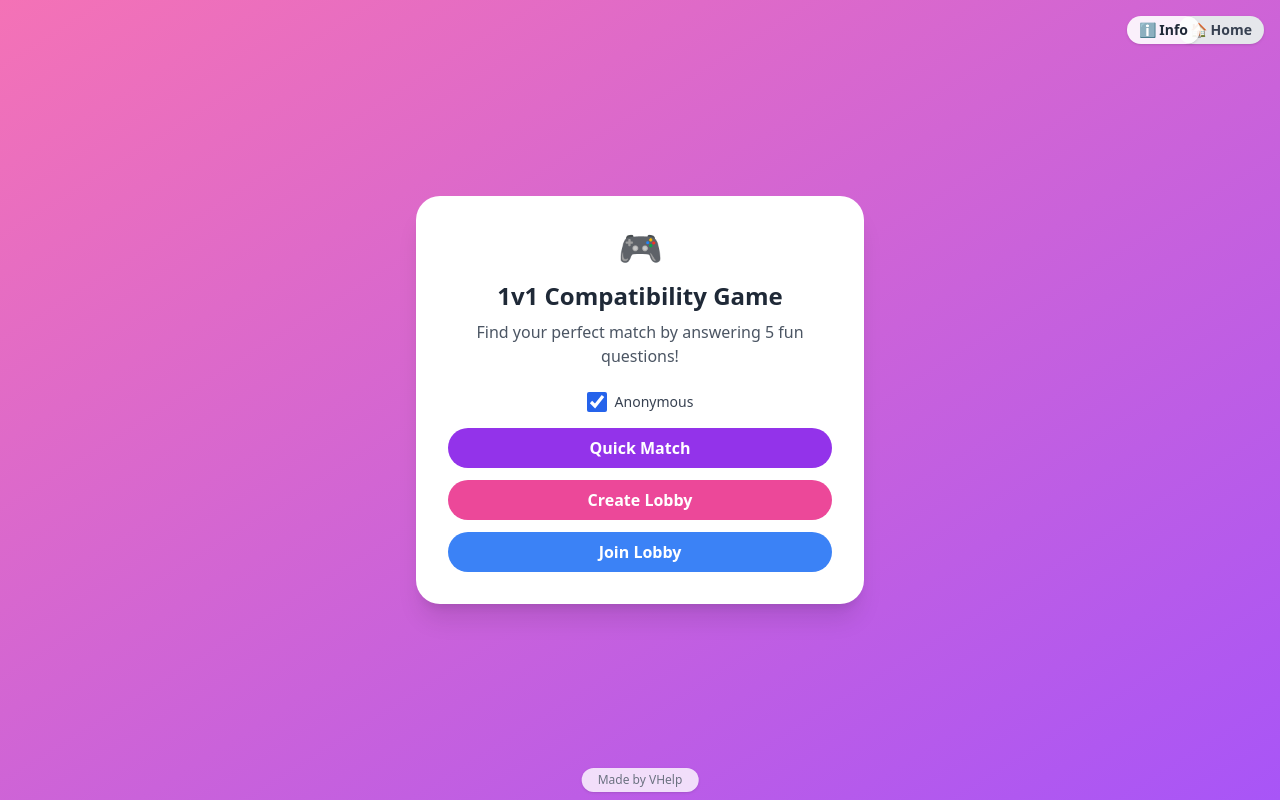
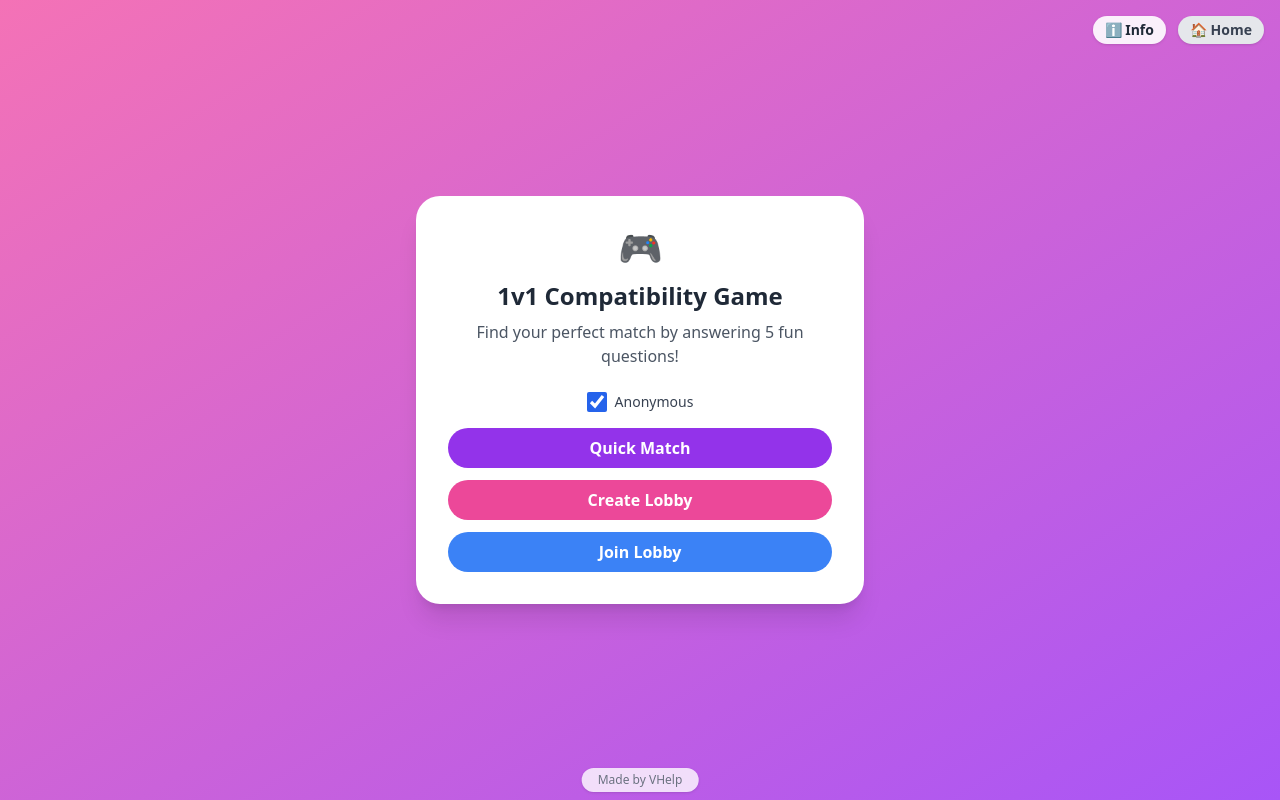
Before and after one commit to nikhilvitc/vhelp-game, a React (Create React App) app in the folder frontend/: page / in a window 1280 px wide. Built offline with nearby package versions, Linux system fonts and the light colour scheme; no server answers.

Commit message:
chore: save work

```diff
--- a/frontend/src/pages/Home.js
+++ b/frontend/src/pages/Home.js
@@ -131,21 +131,22 @@ export default function Home() {
 
   return (
     <div ref={homeRef} className="min-h-screen flex items-center justify-center bg-gradient-to-br from-pink-400 to-purple-500 px-4 py-10 relative overflow-hidden">
-      {/* Home Button */}
-      <button
-        onClick={resetHome}
-        className="absolute top-4 right-4 bg-gray-200 hover:bg-gray-300 text-gray-700 rounded-full px-3 py-1 text-sm font-semibold shadow z-10"
-      >
-        🏠 Home
-      </button>
-      {/* Info Button (shows modal) */}
-      <button
-        onClick={() => setShowInfo(true)}
-        aria-label="How this game works"
-        className="absolute top-4 right-20 bg-white/90 hover:bg-white text-gray-800 rounded-full px-3 py-1 text-sm font-semibold shadow z-10"
-      >
-        ℹ️ Info
-      </button>
+      {/* Top-right controls: Home + Info */}
+      <div className="absolute top-4 right-4 z-10 flex items-center gap-3">
+        <button
+          onClick={() => setShowInfo(true)}
+          aria-label="How this game works"
+          className="bg-white/90 hover:bg-white text-gray-800 rounded-full px-3 py-1 text-sm font-semibold shadow"
+        >
+          ℹ️ Info
+        </button>
+        <button
+          onClick={resetHome}
+          className="bg-gray-200 hover:bg-gray-300 text-gray-700 rounded-full px-3 py-1 text-sm font-semibold shadow"
+        >
+          🏠 Home
+        </button>
+      </div>
       {/* Blur Overlay with Spinner */}
       {waiting && (
         <div className="absolute inset-0 bg-white bg-opacity-60 backdrop-blur-sm z-10 flex flex-col items-center justify-center">
```
